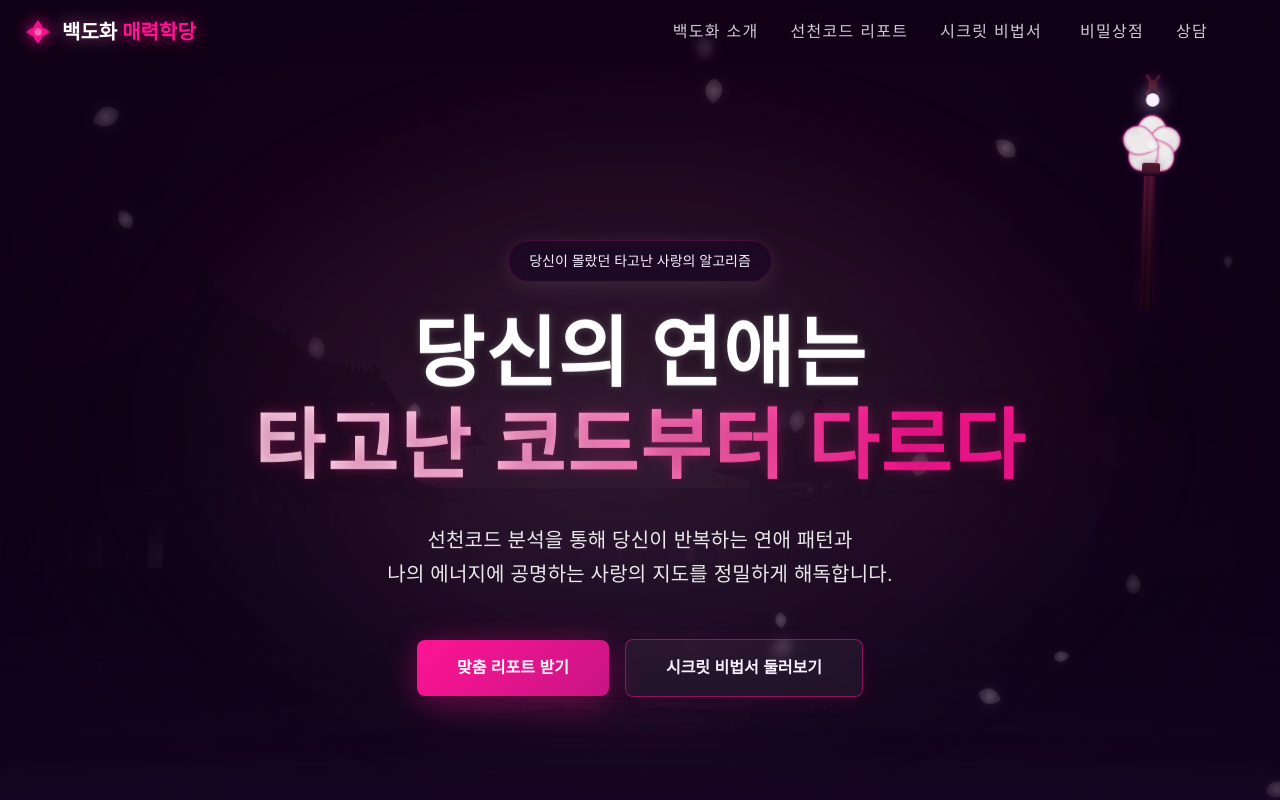
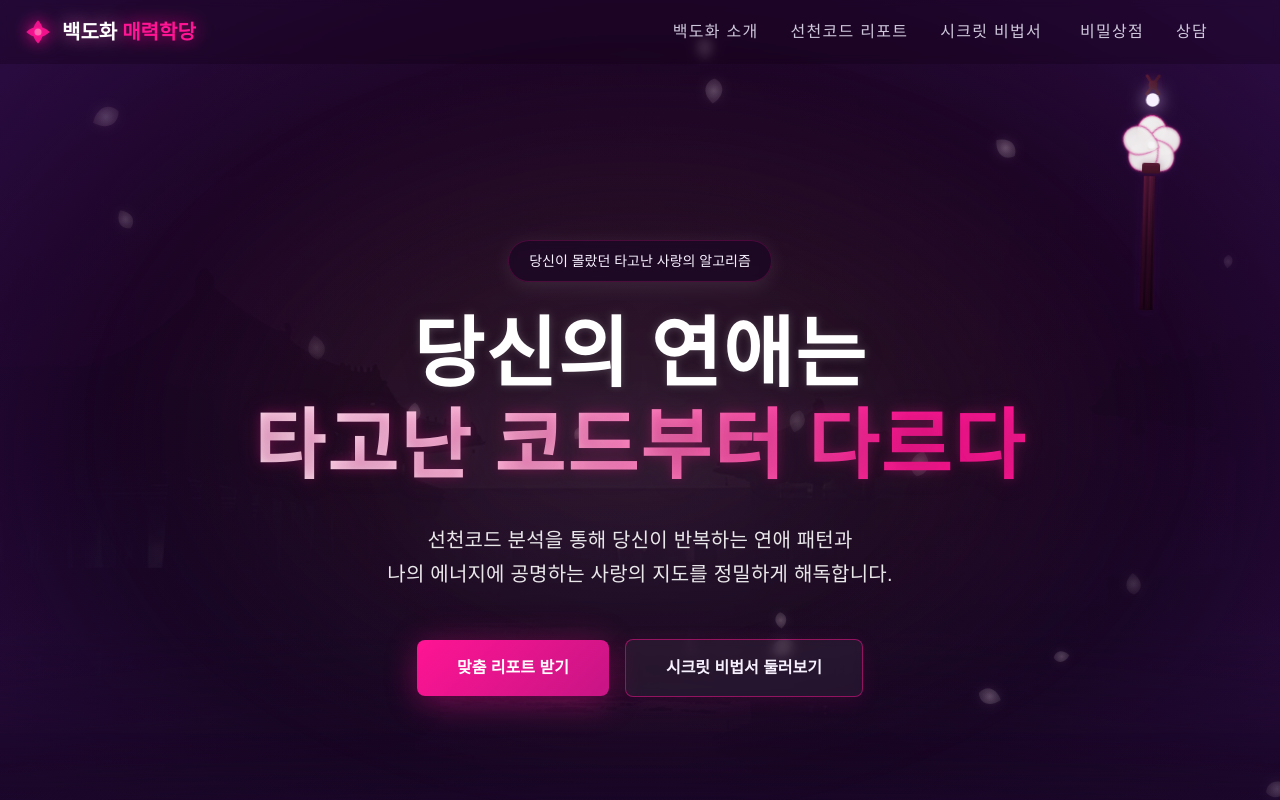
Before and after one commit to woolbo100/buzasun, a Next.js app: page / in a window 1280 px wide. Shown: the top 800 px of the page. Built offline with nearby package versions, Linux system fonts and the light colour scheme.

Commit message:
update design

```diff
--- a/app/page.tsx
+++ b/app/page.tsx
@@ -63,7 +63,7 @@ export default function Home() {
           <div
             className="absolute inset-0 pointer-events-none"
             style={{
-              background: 'radial-gradient(ellipse at center, transparent 0%, transparent 30%, rgba(15, 0, 25, 0.4) 60%, rgba(15, 0, 25, 0.9) 100%)',
+              background: 'radial-gradient(ellipse at center, transparent 0%, transparent 30%, rgba(40, 10, 60, 0.4) 60%, rgba(50, 15, 80, 0.85) 100%)',
               maskImage: 'linear-gradient(to bottom, black 80%, transparent 100%)',
               WebkitMaskImage: 'linear-gradient(to bottom, black 80%, transparent 100%)',
             }}
```
